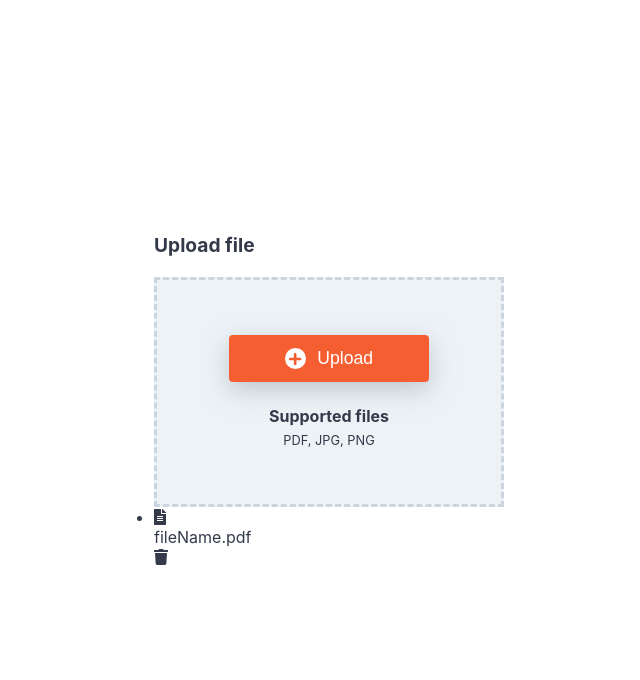
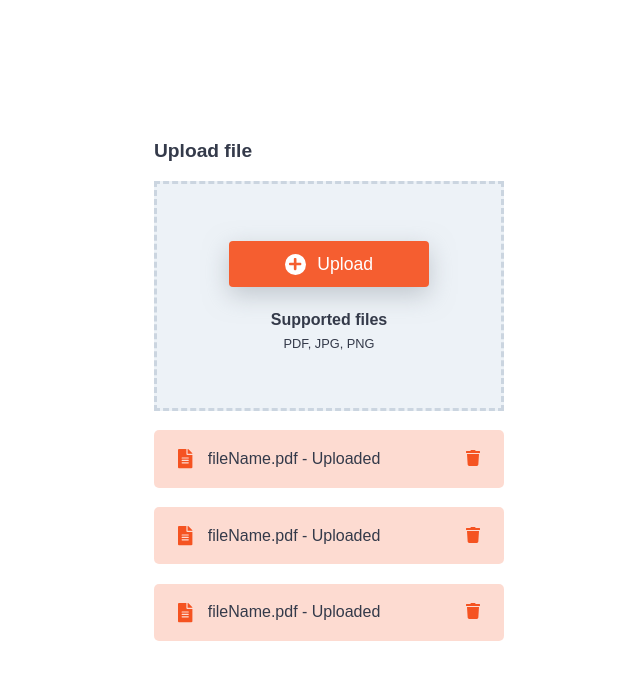
Before and after one commit to mariofornaroli/y-react-upload-file, a React (Create React App) app: page / in a window 1280 px wide. Shown: the top 680 px of the page, without its empty margins (311-951 px from the left). Built offline with nearby package versions, Linux system fonts and the light colour scheme.

Commit message:
File item style

```diff
--- a/src/App.jsx
+++ b/src/App.jsx
@@ -5,6 +5,10 @@ import FileList from './FileList/FileList';
 
 function App() {
   const [files, setFiles] = useState([{
+    name: 'fileName.pdf'
+  }, {
+    name: 'fileName.pdf'
+  }, {
     name: 'fileName.pdf'
   }])
   return (
--- a/src/FileItem/FileItem.jsx
+++ b/src/FileItem/FileItem.jsx
@@ -1,6 +1,7 @@
 import React from 'react'
 import { FontAwesomeIcon } from '@fortawesome/react-fontawesome'
 import { faFileAlt, faTrash } from '@fortawesome/free-solid-svg-icons'
+import './FileItem.scss'
 
 const FileItem = ({ file, deleteFile }) => {
     return (
@@ -9,14 +10,15 @@ const FileItem = ({ file, deleteFile }) => {
                 className="file-item"
                 key={file.name}>
                 <FontAwesomeIcon icon={faFileAlt} />
-                <div className="file-info">
-                    <p>{file.name}</p>
+                <p>{file.name} - Uploaded</p>
+                {/* <div className="file-info">
+                    <p>{file.name} - Uploaded</p>
                     <div className="progress"></div>
-                </div>
+                </div> */}
                 <div className="actions">
                     <div className="loading"></div>
                     <FontAwesomeIcon icon={faTrash}
-                    onClick={()=> deleteFile(file.name)} />
+                        onClick={() => deleteFile(file.name)} />
                 </div>
             </li>
         </>
--- /dev/null
+++ b/src/FileItem/FileItem.scss
@@ -0,0 +1,28 @@
+li {
+    list-style: none;
+    margin: 1.2em 0;
+    background-color: #f55e3038;
+    border-radius: 5px;
+    display: flex;
+    // justify-content: space-between;
+    align-items: center;
+    padding: 1.2em 1.5em;
+    font-size: 1rem;
+
+    svg {
+        color: #f55321;
+        &:first-child {
+            font-size: 1.2em;
+            margin-right: 0.8em;
+        }
+    }
+
+    p {
+        flex: 1;
+    }
+
+    .actions {
+        justify-self: flex-end;
+        cursor: pointer;
+    }
+}
--- a/src/index.css
+++ b/src/index.css
@@ -6,11 +6,7 @@
 
 body {
   margin: 0;
-  font-family: -apple-system, BlinkMacSystemFont, 'Segoe UI', 'Roboto', 'Oxygen',
-    'Ubuntu', 'Cantarell', 'Fira Sans', 'Droid Sans', 'Helvetica Neue',
-    sans-serif;
-  -webkit-font-smoothing: antialiased;
-  -moz-osx-font-smoothing: grayscale;
+  font-family: 'Open-Sans',sans-serif;
   color: #343a4a;
   display: flex;
   justify-content: center;
```
